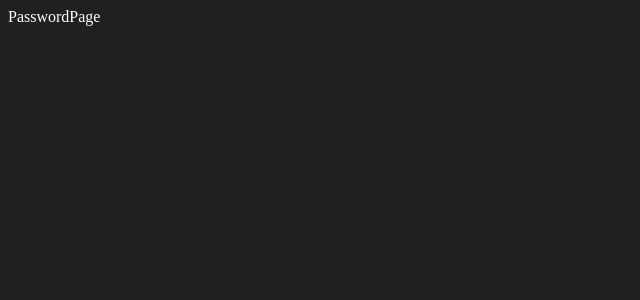
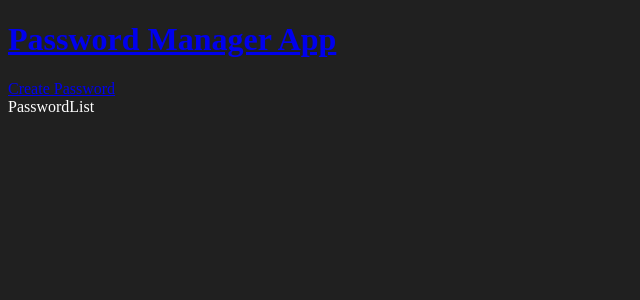
Before and after one commit to avelinojrr/pwd-manager, a React (Vite) app in the folder client/: page /password in a window 1280 px wide. Shown: the top 300 px of the page, without its empty margins (0-640 px from the left). Built offline with nearby package versions, Linux system fonts and the light colour scheme.

Commit message:
agregamos un nuevo components que sera una list, luego agregamos el archivo password.api.js que seriva para realizar las peticiones

```diff
--- a/client/src/App.jsx
+++ b/client/src/App.jsx
@@ -1,10 +1,12 @@
 import { BrowserRouter, Routes, Route, Navigate } from "react-router-dom";
 import { PasswordPage } from "./pages/PasswordPage";
 import { PasswordFormPage } from "./pages/PasswordFormPage";
+import { Navigation } from "./components/Navigation";
 
 function App() {
   return (
     <BrowserRouter>
+      <Navigation />
       <Routes>
         <Route path="/" element={<Navigate to="/password" />} />
         <Route path="/password" element={<PasswordPage />} />
--- /dev/null
+++ b/client/src/components/Navigation.jsx
@@ -0,0 +1,13 @@
+import {Link} from 'react-router-dom'
+
+
+export function Navigation() {
+    return (
+    <div>
+        <Link to="/password">
+            <h1>Password Manager App</h1>
+        </Link>
+        <Link to="/password-create">Create Password</Link>
+    </div>
+    )
+}
--- /dev/null
+++ b/client/src/components/PasswordList.jsx
@@ -0,0 +1,9 @@
+import { useEffect } from "react";
+
+export function PasswordList() {
+    useEffect(() => {
+        console.log("Loader Page");
+    }, []);
+
+    return <div> PasswordList </div>;
+}
--- a/client/src/pages/PasswordPage.jsx
+++ b/client/src/pages/PasswordPage.jsx
@@ -1,5 +1,5 @@
+import { PasswordList } from "../components/PasswordList";
+
 export function PasswordPage() {
-    return (
-        <div>PasswordPage</div>
-    )
+    return <PasswordList />;
 }
```
Also changed, not shown: client/src/api/password.api.js (added).
